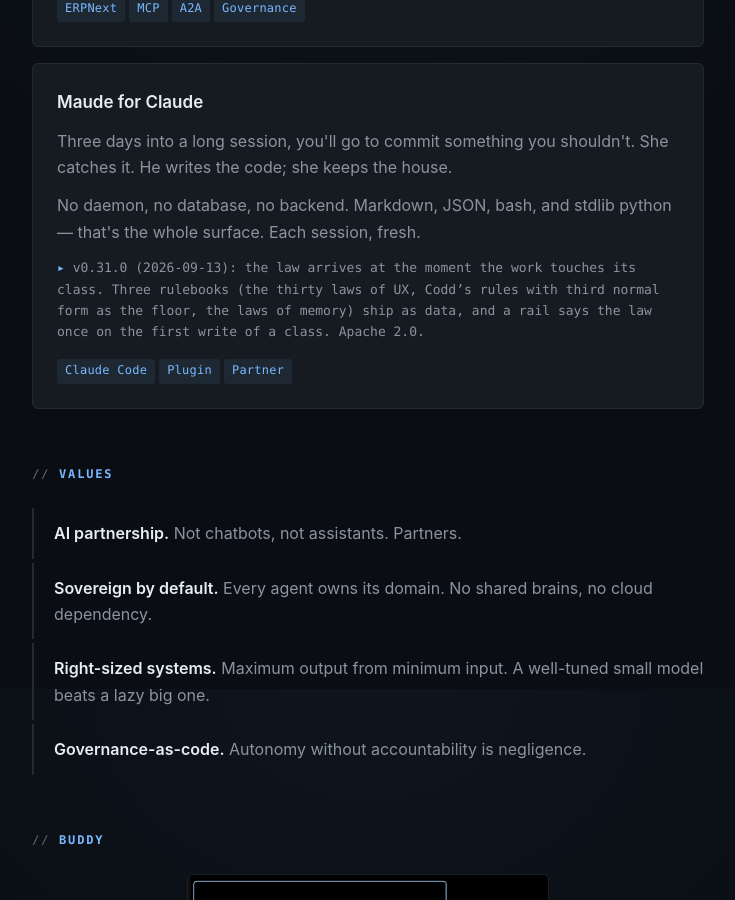
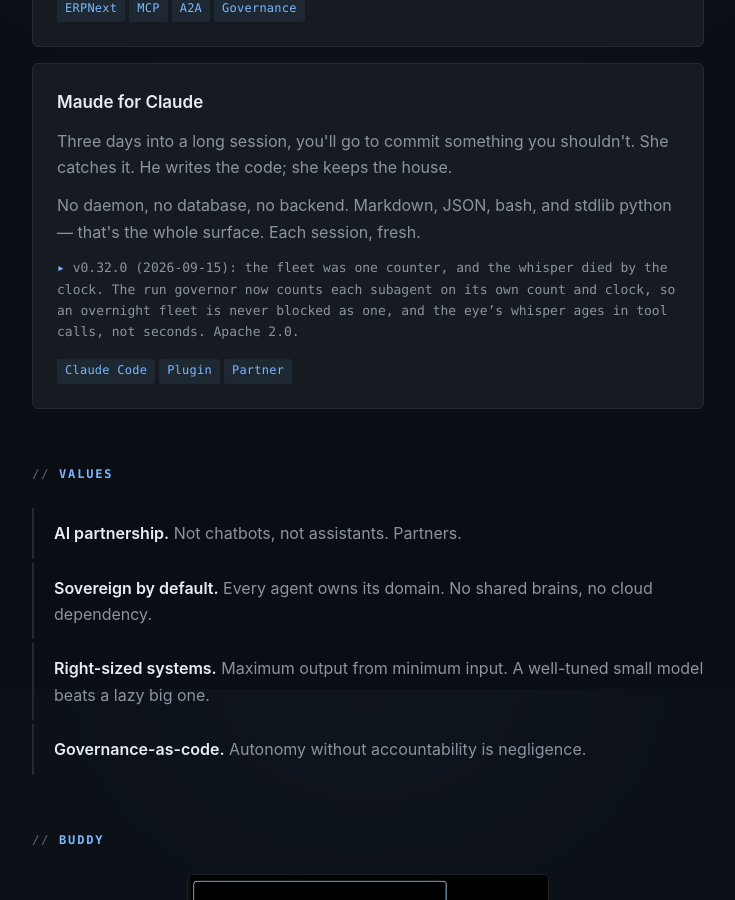
Before and after one commit to john-broadway/john-broadway.github.io, a Jekyll site: the page built from index.html, in a window 1280 px wide and 900 px high, scrolled down 2911 px. Shown: the whole window, without its empty margins (272-1007 px from the left). Built offline with Jekyll 4.4.1, drawn with Linux system fonts in a browser that asks for light colours.

Commit message:
maude card: v0.32.0 (2026-09-15)

```diff
--- a/index.html
+++ b/index.html
@@ -73,7 +73,7 @@
     <h3><a href="/maude/">Maude for Claude</a></h3>
     <p>Three days into a long session, you'll go to commit something you shouldn't. She catches it. He writes the code; she keeps the house.</p>
     <p>No daemon, no database, no backend. Markdown, JSON, bash, and stdlib python &mdash; that's the whole surface. Each session, fresh.</p>
-    <p class="status">v0.31.0 (2026-09-13): the law arrives at the moment the work touches its class. Three rulebooks (the thirty laws of UX, Codd&rsquo;s rules with third normal form as the floor, the laws of memory) ship as data, and a rail says the law once on the first write of a class. Apache 2.0.</p>
+    <p class="status">v0.32.0 (2026-09-15): the fleet was one counter, and the whisper died by the clock. The run governor now counts each subagent on its own count and clock, so an overnight fleet is never blocked as one, and the eye&rsquo;s whisper ages in tool calls, not seconds. Apache 2.0.</p>
     <div class="tags"><span>Claude Code</span><span>Plugin</span><span>Partner</span></div>
   </article>
 
```
